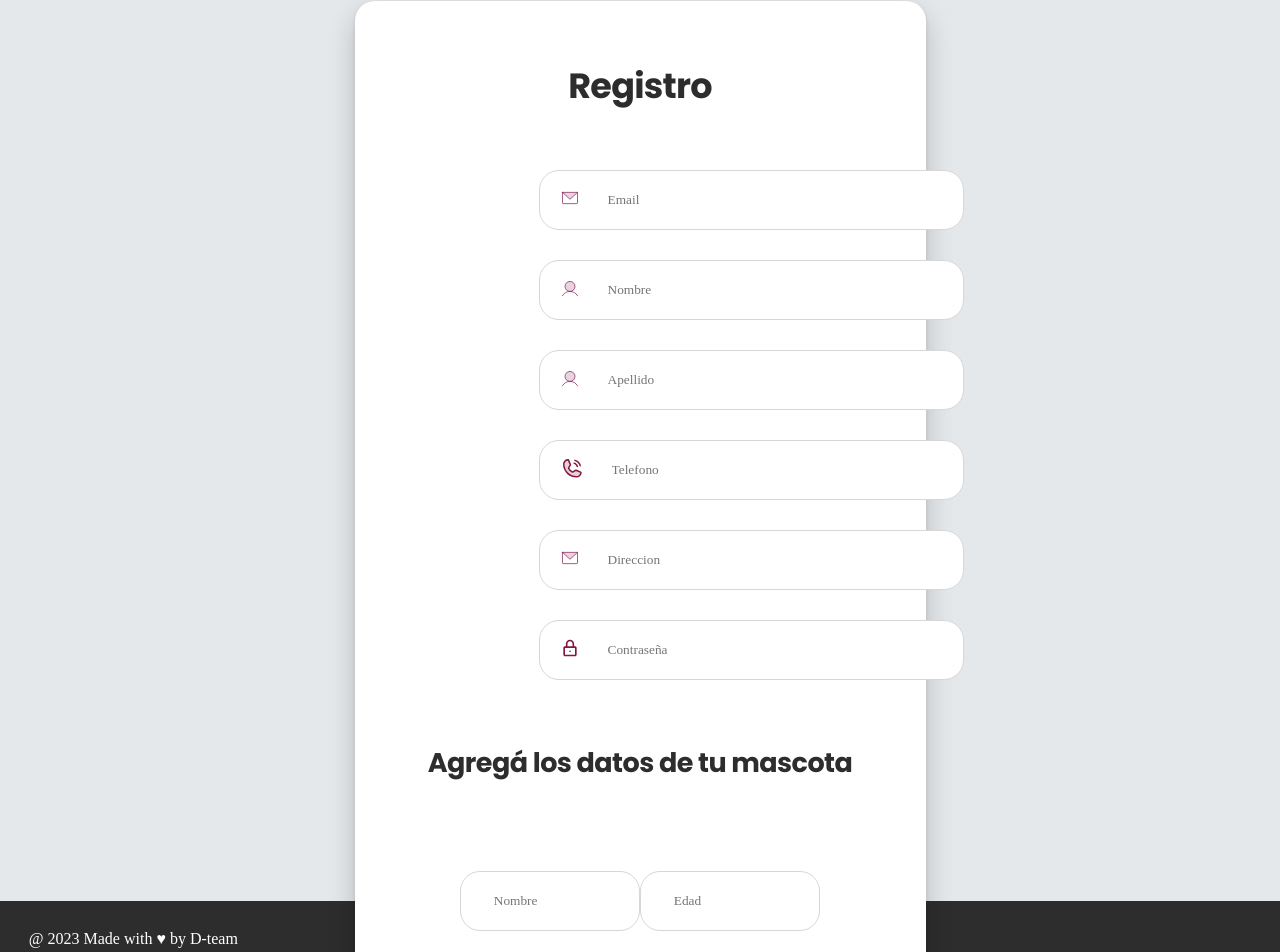
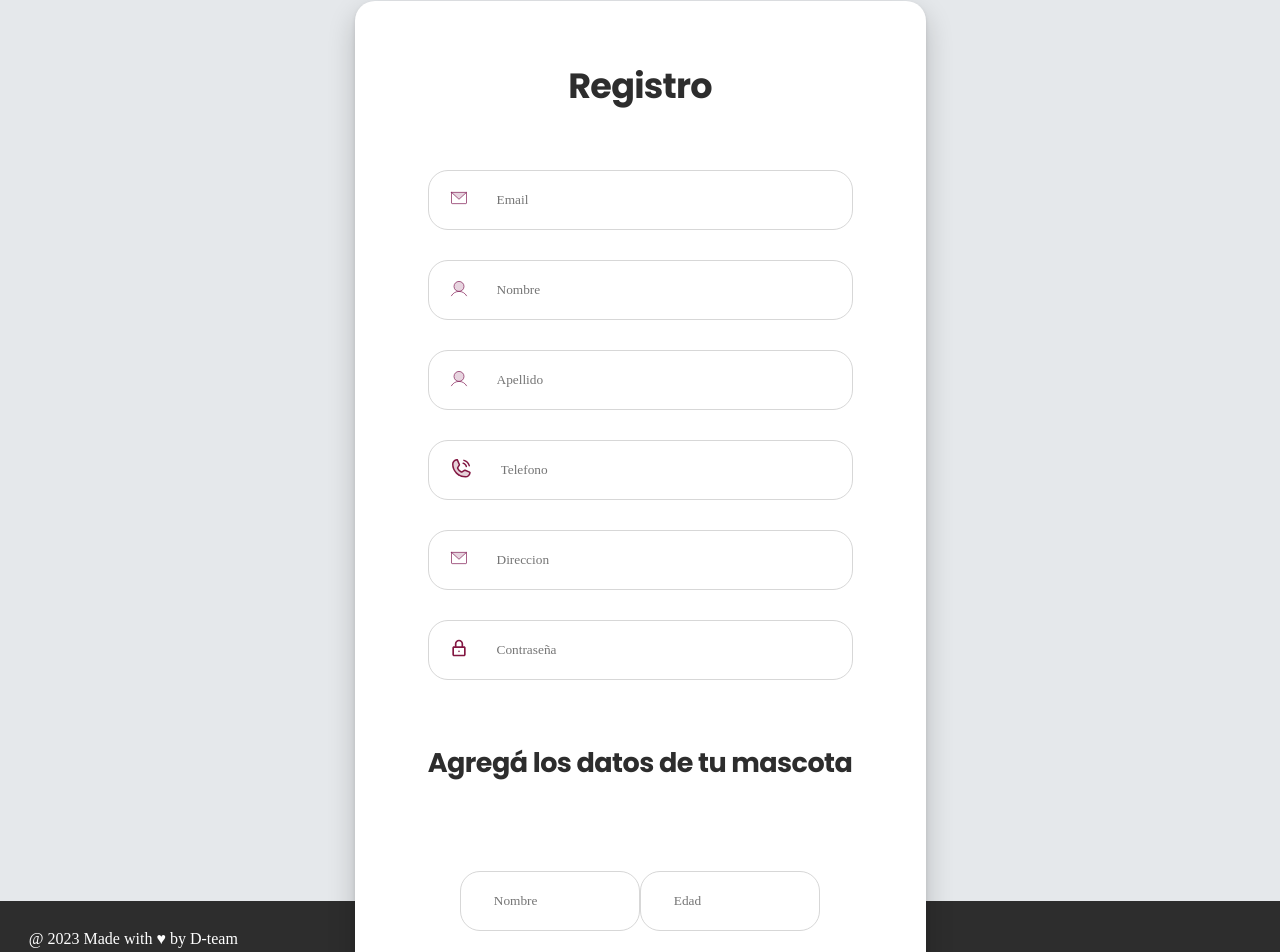
Before and after one commit to ArchSofia/s2vethome, a React (Vite) app in the folder veterinary-clinic/: page /register in a window 1280 px wide. Shown: the part 795-1747 px from the top of the page. Built offline with nearby package versions, Linux system fonts and the light colour scheme; a web font is replaced by a local one.

Commit message:
Arregla responsive de registro

```diff
--- a/veterinary-clinic/src/pages/Register/Register.css
+++ b/veterinary-clinic/src/pages/Register/Register.css
@@ -116,6 +116,8 @@ form{
 .section-form{
     display: flex;
    justify-content: center;
+   flex-direction: column;
+   align-items: center;
 
 }
 
@@ -145,8 +147,16 @@ article{
     gap: 2rem;
 }
 
-.register-name, .register-lastname, .register-email, .register-passcode, .register-address, .register-phone{
+.register-lastname, .register-email, .register-passcode, .register-address, .register-phone{
     width: 45%;
+    height: 12%;
+    display: flex;
+    flex-direction: column;
+    gap: 30px;
+}
+
+.register-name{
+    /* width: 45%; */
     height: 12%;
     display: flex;
     flex-direction: column;
```
